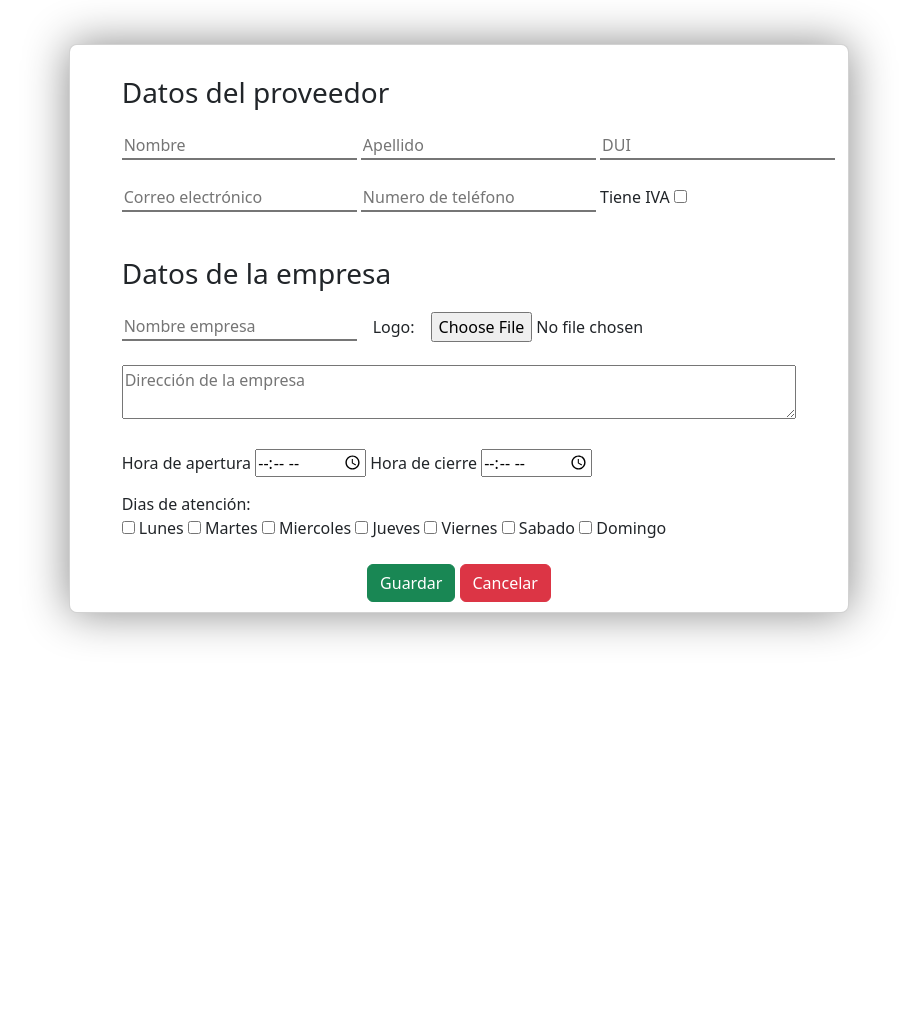
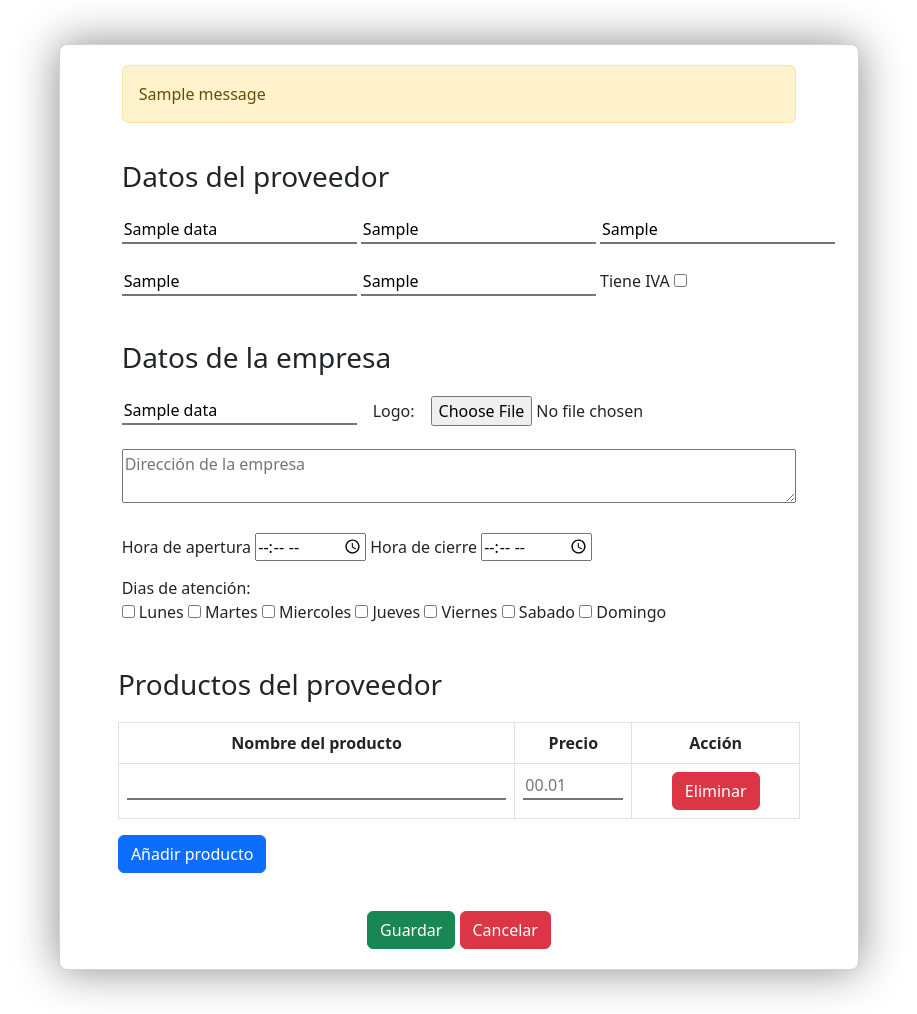
Before and after one commit to Landaverde-04/Sistema-Donde-Roger, a Django app: template Gestion_Proveedores/templates/registrar_proveedor.html in a window 1280 px wide. Shown: the part 56-1070 px from the top of the page, without its empty margins (181-1098 px from the left). Before the commit the page ends 696 px from the top, so only its background shows below. Run offline with Django 5.2, Linux system fonts and the light colour scheme; the template is opened without the code that fills it: most values are stand-ins (such as "Sample title", 1, 10 or a date in 2020); one stand-in notice (Sample message) is shown.

Commit message:
Tabla producto y validaciones

```diff
--- a/Gestion_Proveedores/templates/listar_proveedores.html
+++ b/Gestion_Proveedores/templates/listar_proveedores.html
@@ -2,7 +2,13 @@
 
 {% load static %}{% block content %}
 <link rel="stylesheet" href="{% static 'css/listar_proveedores.css' %}" />
+<script src="{% static 'JS/registrar_proveedor.js' %}"></script>
 <div class="container mt-3">
+    {% if messages %}
+      {% for message in messages %}
+        <div class="alert alert-success">{{ message }}</div>
+      {% endfor %}
+    {% endif %}
     <h2 class="mb-4">Lista de proveedores</h2>
     <div>
         <a href="{% url 'registrar_proveedor' %}" class="btn btn-success">Registrar nuevo proveedor</a>
--- a/Gestion_Proveedores/templates/registrar_proveedor.html
+++ b/Gestion_Proveedores/templates/registrar_proveedor.html
@@ -5,13 +5,20 @@
     <meta charset="UTF-8" />
     <meta name="viewport" content="width=device-width, initial-scale=1.0" />
     <link rel="stylesheet" href="{% static 'css/registrar_proveedor.css' %}" />
-
+    <script src="{% static 'JS/registrar_proveedor.js' %}"></script>
     <title>Registro de proveedor</title>
   </head>
   <body>
     <form class="form_proveedor" method="post">
       {% csrf_token %}
       <div class="card">
+        <div class="div-errores">
+          {% if messages %} <!--Este if es para mostrar los mensajes de error-->
+            {% for message in messages %}
+            <div class="alert alert-warning">{{ message }}</div>
+            {% endfor %}
+          {% endif %}
+        </div>
         <div class="div-contenido">
         <h3>Datos del proveedor</h3>
         <input
@@ -19,13 +26,21 @@
           type="text"
           name="nombre_proveedor"
           placeholder="Nombre"
+          value="{{ data.nombre_proveedor }}"
+          pattern="[A-Za-zÁÉÍÓÚáéíóúÑñ\s]+"
+          title="Solo letras y espacios"
           required
-        />
+        /><!--El value es para no perder los datos metidos en caso de error y recargar la pagina-->
+        <!--El pattern es para validar el tipo de dato introducido-->
+        <!--tittle es para decirle al usuario el tipo de validacion requerida-->
         <input
           class="input_normal"
           type="text"
           name="apellido_proveedor"
           placeholder="Apellido"
+          value="{{ data.apellido_proveedor }}"
+          pattern="[A-Za-zÁÉÍÓÚáéíóúÑñ\s]+"
+          title="Solo letras y espacios"
           required
         />
         <input
@@ -33,6 +48,10 @@
           type="text"
           name="dui_proveedor"
           placeholder="DUI"
+          value="{{ data.dui_proveedor }}"
+          pattern="\d{8}-\d"
+          title="Formato: 00000000-0"
+          maxlength="10"
           required
         /><br /><br />
         <input
@@ -40,13 +59,17 @@
           type="text"
           name="correo_proveedor"
           placeholder="Correo electrónico"
-          required
+          value="{{ data.correo_proveedor }}"
         />
         <input
           class="input_normal"
           type="text"
           name="numero_proveedor"
           placeholder="Numero de teléfono"
+          value="{{ data.numero_proveedor }}"
+          pattern="\d{8}"
+          title="Debe contener 8 numeros"
+          maxlength="9"
           required
         />
         <label>Tiene IVA</label>
@@ -59,6 +82,9 @@
                 type="text"
                 name="nombre_empresa"
                 placeholder="Nombre empresa"
+                value="{{ data.nombre_empresa }}"
+                pattern="[A-Za-zÁÉÍÓÚáéíóúÑñ\s]+"
+                title="Solo letras y espacios"
                 required
               />
               <label class="label-archivo">Logo:</label>
@@ -70,13 +96,13 @@
           id="direccion_empresa"
           placeholder="Dirección de la empresa"
           rows="2"
-          cols="80"
+          cols="80"{{ data.direccion_empresa }}
         ></textarea
         ><br /><br />
         <label>Hora de apertura</label>
-        <input type="time" name="hora_apertura" />
+        <input type="time" name="hora_apertura" required/>
         <label>Hora de cierre</label>
-        <input type="time" name="hora_cierre" /><br />
+        <input type="time" name="hora_cierre" required/><br />
         </div>
         <div class="div-dias">
         <label>Dias de atención:</label><br />
@@ -95,6 +121,26 @@
         <input type="checkbox" name="dias" value="7" />
         <label>Domingo</label><br /><br />
         </div>
+        <div class="div-producto">
+          <h3>Productos del proveedor</h3>
+          <table class="table table-bordered" id="tabla-productos">
+            <thead>
+              <tr>
+                <th class="w-15">Nombre del producto</th>
+                <th class="w-10">Precio</th>
+                <th class="w-9">Acción</th>
+              </tr>
+            </thead>
+            <tbody>
+              <tr class="fila-producto">
+                <td><input class="input-producto" type="text" name="producto_nombre[]" required></td>
+                <td><input class="input-precio" type="number" step="0.01" name="producto_precio[]" placeholder="00.01" min="0"></td>
+                <td><button type="button" class="btn btn-danger eliminar-fila" onclick="eliminarFila(this)">Eliminar</button></td>
+              </tr>
+            </tbody>
+          </table>
+          <button type="button" class="btn btn-primary" onclick="agregarFila()" id="agregar-fila">Añadir producto</button>
+        </div>
         <div class="div-botones">
           <button type="submit" class="btn btn-success">Guardar</button>
           <a href="/Proveedor/listar_proveedores" class="btn btn-danger" onclick="return confirm('¿Seguro que quieres cancelar registro? Se perdera todo el progreso.');">Cancelar</a>
--- a/static/CSS/registrar_proveedor.css
+++ b/static/CSS/registrar_proveedor.css
@@ -27,7 +27,7 @@ h3{
   display: flex;
   flex-direction: column;
   align-items: stretch;
-  padding: 10px;
+  padding: 20px;
   max-width: 100%;
   margin: 44px auto;
   box-shadow: 0px 0px 45px #0007;
@@ -37,6 +37,10 @@ h3{
 .div-contenido{
     text-align: justify;
     margin-left: 5.5%;
+
+}
+.div-errores{
+    margin: 0 5.5%;
 }
 
 .div-archivo{
@@ -75,3 +79,33 @@ textarea{
     margin-left: 5.5%;
     margin-right: 5.5%;
 }
+.div-producto{
+    padding: 5%;
+    padding-top: 0%;
+}
+#tabla-productos{
+    text-align: center;
+    width: 100%;
+}
+.input-precio{
+    width: 100px;
+    box-sizing: border-box;
+    border-top: 0px;
+    border-left: 0px;
+    border-right: 0px;
+}
+.input-producto{
+    width: 100%;
+    border-top: 0px;
+    border-left: 0px;
+    border-right: 0px;
+}
+.w-10{
+    width: 15%;
+}
+.w-15{
+    width: 60%;
+}
+.w-9{
+    width: 25%;
+}
--- /dev/null
+++ b/static/JS/registrar_proveedor.js
@@ -0,0 +1,38 @@
+window.addEventListener('DOMContentLoaded', () => {
+  const params = new URLSearchParams(window.location.search);
+  if (params.get("exito") === "1") {
+    alert("¡Proveedor registrado exitosamente!");
+  }
+});
+function agregarFila() {
+    const tabla = document.querySelector("#tabla-productos tbody");
+    const filas = tabla.querySelectorAll("tr");
+    const ultimaFila = filas[filas.length - 1];
+    const nuevaFila = ultimaFila.cloneNode(true);
+
+    // Limpiar los valores de los inputs
+    nuevaFila.querySelectorAll("input").forEach(input => input.value = "");
+
+    tabla.appendChild(nuevaFila);
+}
+
+function eliminarFila(boton) {
+    const fila = boton.closest("tr");
+    const tabla = document.querySelector("#tabla-productos tbody");
+    const filas = tabla.querySelectorAll("tr");
+
+    if (fila === filas[0]) {
+        alert("¡No puedes eliminar la primera fila!");
+        return;
+    }
+
+    fila.remove();
+}
+document.querySelectorAll('input[name="producto_precio[]"]').forEach(input => {
+  input.addEventListener('input', () => {
+    if (input.value !== '' && Number(input.value) < 0) {
+      input.value = '';
+      alert('El precio no puede ser negativo');
+    }
+  });
+});
```
Also changed, not shown: Gestion_Proveedores/models.py (+10 -0 lines), Gestion_Proveedores/views.py (+60 -33 lines), Gestion_Proveedores/migrations/0002_productoproveedor.py (added).
